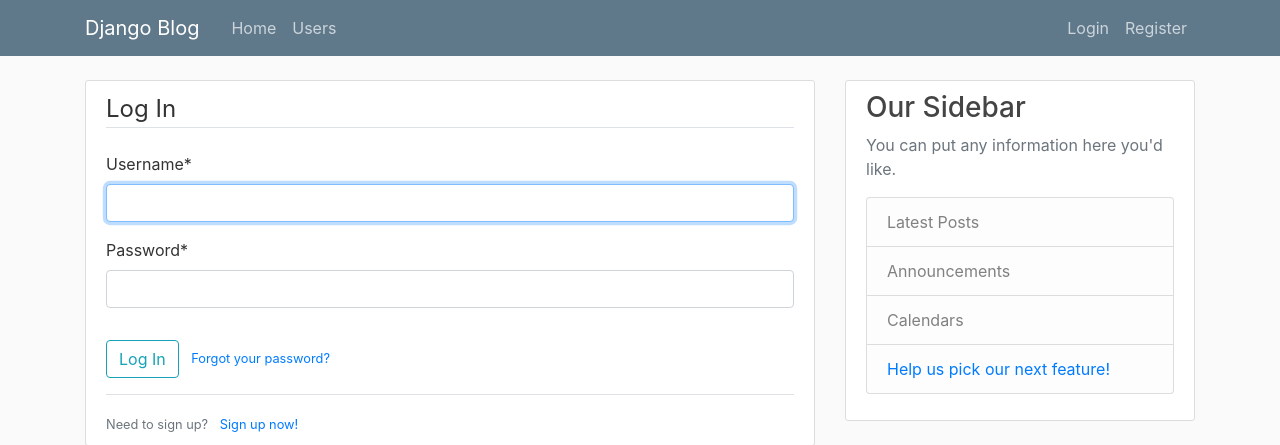
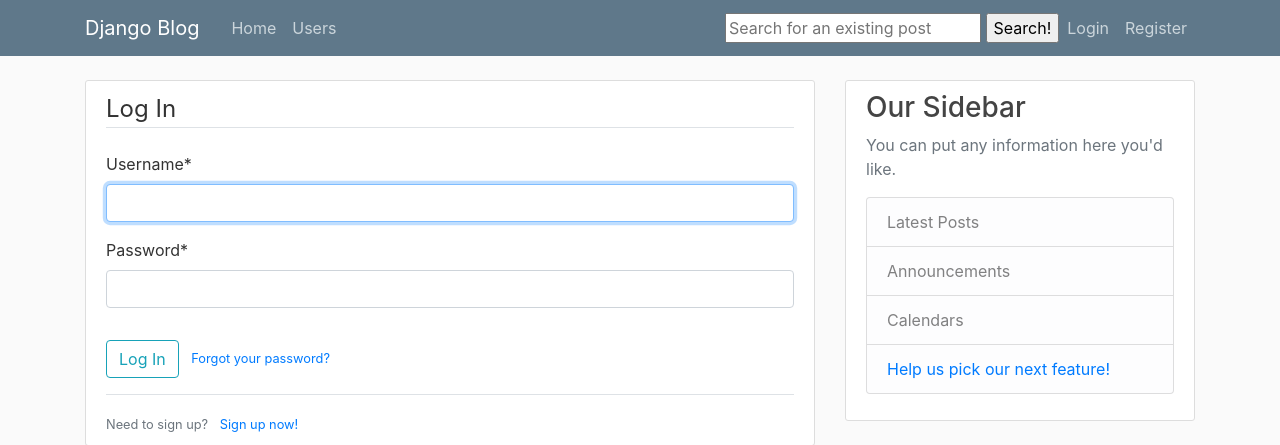
Before and after one commit to iandenegri/django_small_blog, a Django app: page /login/ in a window 1280 px wide. Shown: the top 445 px of the page. Run offline with Django 3.2, Linux system fonts and the light colour scheme; parts of the project's set-up code (start-up, migrations or seed data) failed here and were passed over; some libraries are stand-ins or nearby versions.

Commit message:
Trying to add a search bar to the site to search for users and posts.

```diff
--- a/blog/templates/blog/base.html
+++ b/blog/templates/blog/base.html
@@ -31,6 +31,12 @@
                             <a class="nav-item nav-link" href="{% url 'blog-home' %}">Home</a>
                             <a class="nav-item nav-link" href="{% url 'user_list' %}">Users</a>
                         </div>
+                        {% comment %} <form method="GET" action="{% url 'posts:search' %}"> {% endcomment %}
+                        <form method="GET" action="{% url 'blog-home' %}">
+                            {% comment %} <input name="q" type="text" placeholder="Search" value="{{ request.GET.q }}"> {% endcomment %}
+                            <input name="q" type="text" placeholder="Search for an existing post" value="{{ request.GET.q }}">
+                            <input type="submit" value="Search!">
+                        </form>
                         <!-- Navbar Right Side -->
                         <div class="navbar-nav">
                             {% if user.is_authenticated %}
--- a/blog/urls.py
+++ b/blog/urls.py
@@ -1,6 +1,6 @@
 from django.urls import path
 from . import views
-from .views import PostListView, PostDetailView, PostCreateView, PostUpdateView, PostDeleteView, UserPostListView
+from .views import PostListView, PostDetailView, PostCreateView, PostUpdateView, PostDeleteView, UserPostListView, home
 
 urlpatterns = [
     path('', PostListView.as_view(), name='blog-home'),
@@ -10,4 +10,6 @@ urlpatterns = [
     path('post/<int:pk>/', PostDetailView.as_view(), name='blog-post-detail'),
     path('post/<int:pk>/update/', PostUpdateView.as_view(), name='post-update'),
     path('post/<int:pk>/delete/', PostDeleteView.as_view(), name='post-delete'),
+    # SEARCH POST
+    path('search/', home.as_view(), name='blog-search')
 ]
```
Also changed, not shown: blog/views.py (+16 -2 lines).
